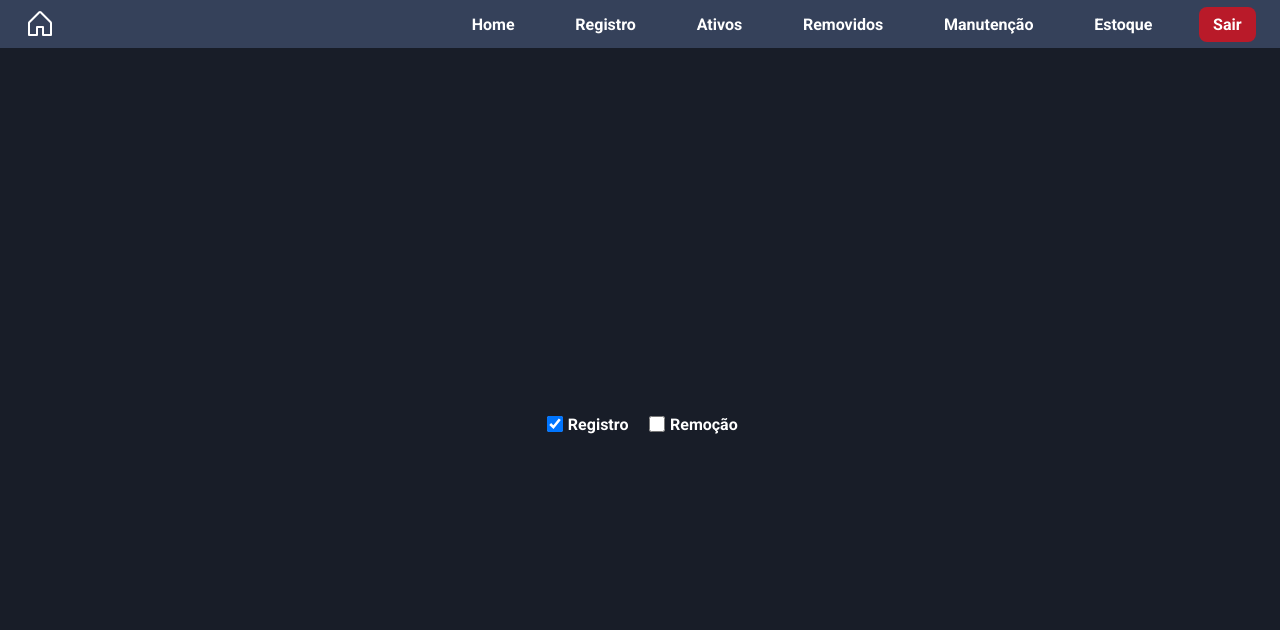
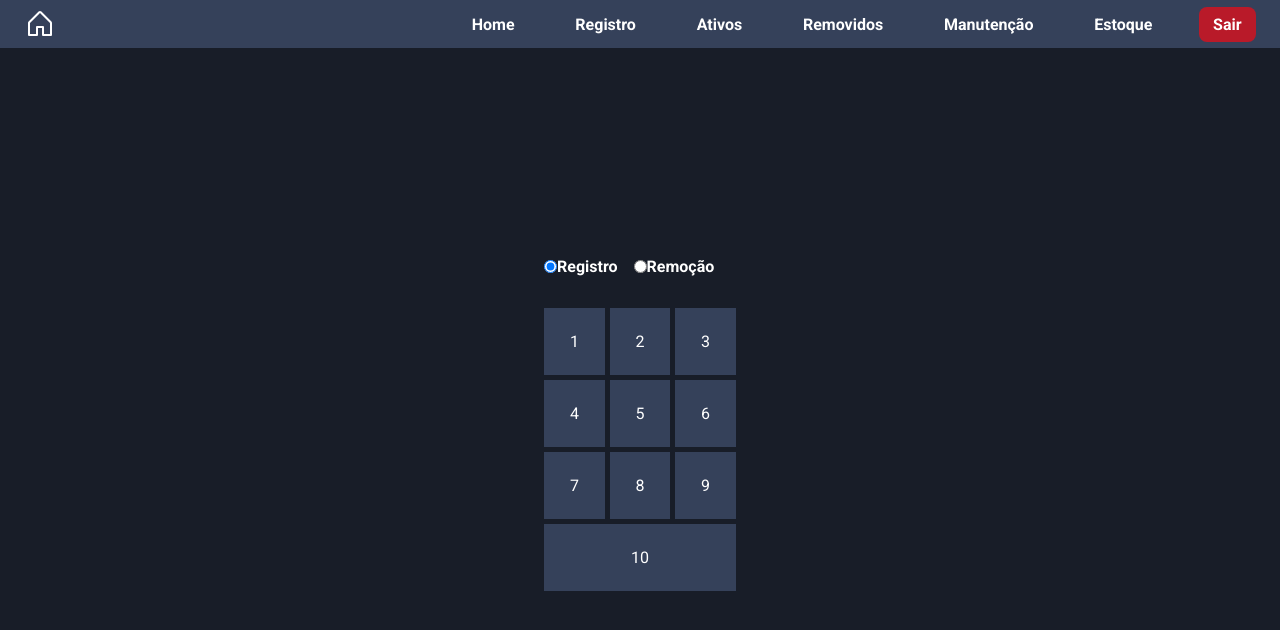
Before and after one commit to Jonatas-JS/Controle-de-Relogio-de-Ponto, a React (Vite) app: page /home in a window 1280 px wide. Shown: the top 630 px of the page. Built offline with nearby package versions, Linux system fonts and the light colour scheme.

Commit message:
Created select Predio

```diff
--- a/src/pages/home/Home.jsx
+++ b/src/pages/home/Home.jsx
@@ -1,7 +1,82 @@
+import { useState } from 'react';
 import { NavBar } from '../../components/NavBar';
 import styles from './Home.module.css'
 
 export function Home() {
+    const prediosSelect = [1, 2, 3, 4, 5, 6, 7, 8, 9, 10]
+
+    const REPs = [
+        {
+            predio_1: [
+                {
+                    predio: '1',
+                    coletor: '',
+                    descricao: 'Predio 1 - I',
+                    rep: 'I',
+                    ip: '',
+                    gr_acesso: '',
+                },
+                {
+                    predio: '1',
+                    coletor: '',
+                    descricao: 'Predio 1 - II',
+                    rep: 'II',
+                    ip: '',
+                    gr_acesso: '',
+                },
+            ],
+            predio_2: [
+                {
+                    predio: '2',
+                    coletor: '',
+                    descricao: 'Predio 2 - I',
+                    rep: 'I',
+                    ip: '',
+                    gr_acesso: '',
+                },
+                {
+                    predio: '2',
+                    coletor: '',
+                    descricao: 'Predio 2 - II',
+                    rep: 'II',
+                    ip: '',
+                    gr_acesso: '',
+                },
+            ],
+            predio_3: [
+                {
+                    predio: '3',
+                    coletor: '',
+                    descricao: 'Predio 3 - I',
+                    rep: 'I',
+                    ip: '',
+                    gr_acesso: '',
+                },
+                {
+                    predio: '3',
+                    coletor: '',
+                    descricao: 'Predio 3 - II',
+                    rep: 'II',
+                    ip: '',
+                    gr_acesso: '',
+                },
+            ],
+        },
+
+    ];
+
+    console.log(REPs[0].predio_1[0].descricao)
+
+    const [selectedOption, setSelectedOption] = useState('selectedRegistro');
+
+    const handleOptionChange = (event) => {
+        setSelectedOption(event.target);
+    };
+
+    function handlePredioSelected(event) {
+        console.log(event.target)
+    };
+
     return (
         <div className={styles.container}>
             <NavBar />
@@ -10,15 +85,44 @@ export function Home() {
                     <div className={styles.primaryServiceSelection}>
                         <div className={styles.checkboxRegistro}>
                             <label>
-                                <input type='checkbox' checked />Registro
+                                <input
+                                    type='radio'
+                                    value='selectedRegistro'
+                                    checked={selectedOption === 'selectedRegistro'}
+                                    onChange={handleOptionChange}
+                                />Registro
                             </label>
                         </div>
                         <div className={styles.checkboxRemocao}>
                             <label>
-                                <input type='checkbox'/>Remoção
+                                <input
+                                    type='radio'
+                                    value='selectedRemocao'
+                                    checked={selectedOption === 'selectedRemocao'}
+                                    onChange={handleOptionChange}
+                                />Remoção
                             </label>
                         </div>
 
+                    </div>
+                    <div className={styles.selectionREPs}>
+                        <div>
+                            <div className={styles.predioSelect}>
+                                {prediosSelect.map((item) => {
+                                    return (
+                                        <div
+                                            className={styles.predioList}
+                                            key={Math.random()}
+                                            value={item}
+                                            onClick={handlePredioSelected}
+                                        >
+                                            <p>{item}</p>
+                                        </div>
+                                    )
+                                })}
+                            </div>
+
+                        </div>
                     </div>
                 </div>
             </div>
--- a/src/pages/home/Home.module.css
+++ b/src/pages/home/Home.module.css
@@ -20,3 +20,29 @@
     width: 1rem;
     height: 1rem;
 }
+
+/* -----------SELEÇÃO DO PRÉDIO----------- */
+.selectionREPs {
+    margin-top: 2rem;
+}
+.predioSelect {
+    display: flex;
+    flex-wrap: wrap;
+    text-align: center;
+    align-items: center;
+    max-width: 12rem;
+    gap: .3rem;
+}
+.predioList {
+    background-color: var(--blue-700);
+    width: 3.8rem;
+    padding: 1.5rem;
+}
+.predioList:hover {
+    background-color: var(--green-500);
+    cursor: pointer;
+}
+.predioList:last-child {
+    flex-grow: 1;
+    max-width: none;
+}
```
